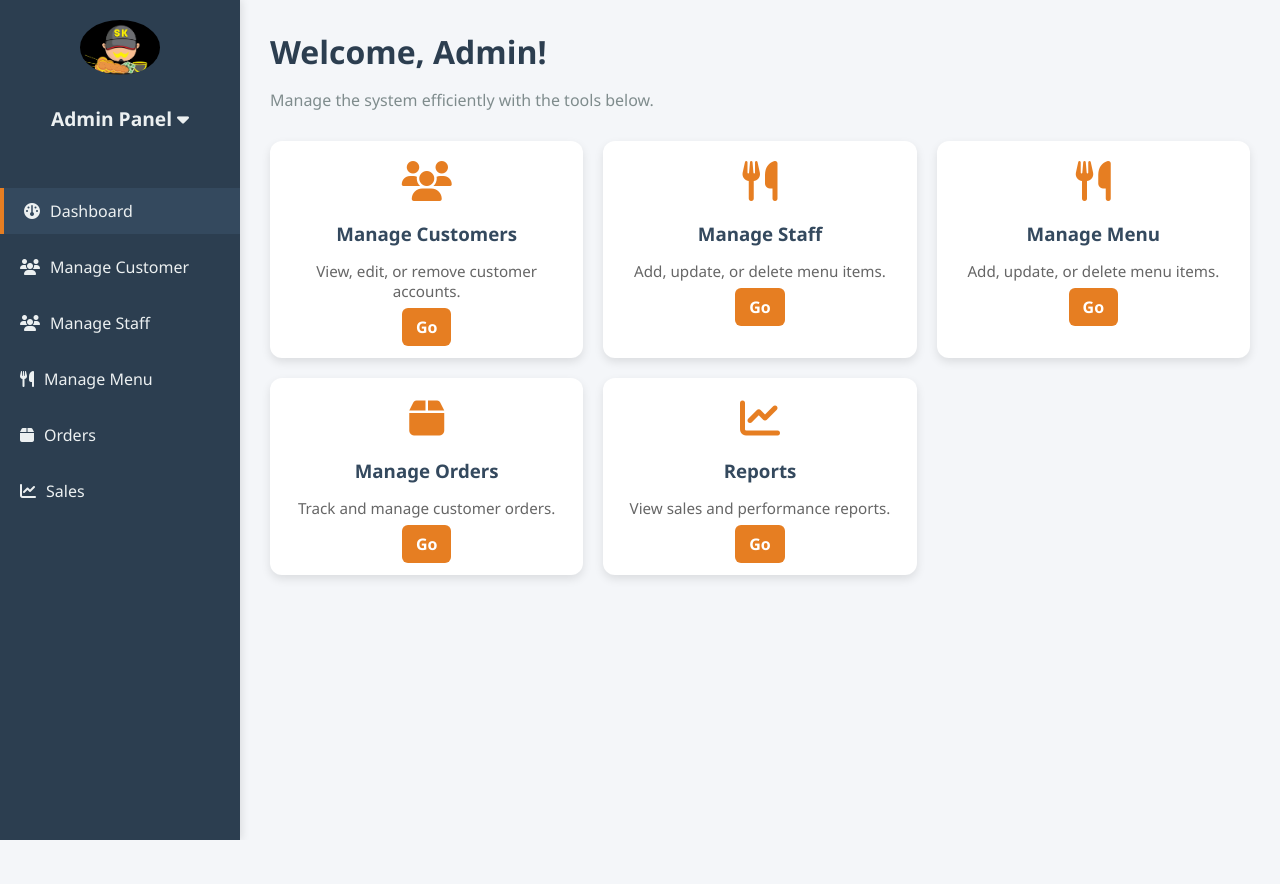
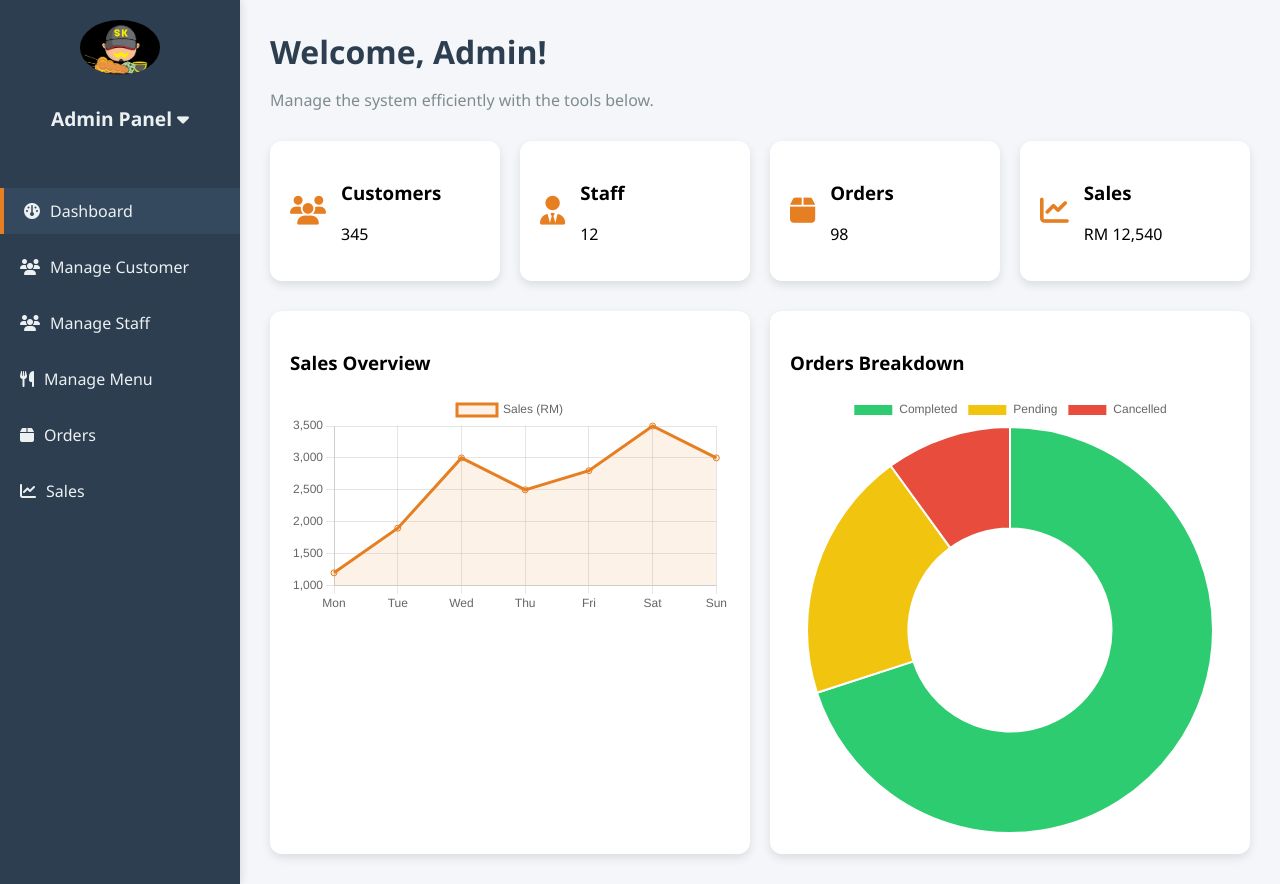
Before and after one commit to Shameel681/Satay-Kajang-Uncle-Ujang-Online-Ordering-System-G5, a PHP site: page /MASTER/admin/admin_dashboard.php in a window 1280 px wide. Before the commit the page ends 840 px from the top, so only its background shows below. Run offline with PHP 8.4, Linux system fonts and the light colour scheme; a user stored in the database is signed in.

Commit message:
added UI admin dasboard

```diff
--- a/SatayKajangUncleUjangOnlineOrderingSystem/CSS/admin_dashboard.css
+++ b/SatayKajangUncleUjangOnlineOrderingSystem/CSS/admin_dashboard.css
@@ -191,3 +191,40 @@ body {
 .sidebar-header.active .dropdown-menu {
     display: block;
 }
+
+/* Stats Cards */
+.stats-cards {
+    display: grid;
+    grid-template-columns: repeat(auto-fit, minmax(180px, 1fr));
+    gap: 20px;
+    margin-bottom: 30px;
+}
+
+.stat-card {
+    background: #fff;
+    display: flex;
+    align-items: center;
+    gap: 15px;
+    padding: 20px;
+    border-radius: 12px;
+    box-shadow: 0 4px 10px rgba(0,0,0,0.1);
+}
+
+.stat-card i {
+    font-size: 1.8rem;
+    color: #e67e22;
+}
+
+/* Charts */
+.charts {
+    display: grid;
+    grid-template-columns: 1fr 1fr;
+    gap: 20px;
+}
+
+.chart-card {
+    background: #fff;
+    padding: 20px;
+    border-radius: 12px;
+    box-shadow: 0 4px 10px rgba(0,0,0,0.1);
+}
--- a/SatayKajangUncleUjangOnlineOrderingSystem/admin/admin_dashboard.php
+++ b/SatayKajangUncleUjangOnlineOrderingSystem/admin/admin_dashboard.php
@@ -55,45 +55,84 @@ if (!$is_loggedin) {
             <p>Manage the system efficiently with the tools below.</p>
         </header>
 
-        <section class="dashboard-cards">
-            <div class="card">
-                <i class="fa-solid fa-users card-icon"></i>
-                <h3>Manage Customers</h3>
-                <p>View, edit, or remove customer accounts.</p>
-                <a href="admincustomer.php" class="btn">Go</a>
+        <!-- Quick Stats -->
+    <section class="stats-cards">
+        <div class="stat-card">
+            <i class="fa-solid fa-users"></i>
+            <div>
+                <h3>Customers</h3>
+                <p>345</p>
             </div>
+        </div>
+        <div class="stat-card">
+            <i class="fa-solid fa-user-tie"></i>
+            <div>
+                <h3>Staff</h3>
+                <p>12</p>
+            </div>
+        </div>
+        <div class="stat-card">
+            <i class="fa-solid fa-box"></i>
+            <div>
+                <h3>Orders</h3>
+                <p>98</p>
+            </div>
+        </div>
+        <div class="stat-card">
+            <i class="fa-solid fa-chart-line"></i>
+            <div>
+                <h3>Sales</h3>
+                <p>RM 12,540</p>
+            </div>
+        </div>
+    </section>
 
-            <div class="card">
-                <i class="fa-solid fa-utensils card-icon"></i>
-                <h3>Manage Staff</h3>
-                <p>Add, update, or delete menu items.</p>
-                <a href="adminstaff.php" class="btn">Go</a>
-            </div>
+    <!-- Charts -->
+    <section class="charts">
+        <div class="chart-card">
+            <h3>Sales Overview</h3>
+            <canvas id="salesChart"></canvas>
+        </div>
+        <div class="chart-card">
+            <h3>Orders Breakdown</h3>
+            <canvas id="ordersChart"></canvas>
+        </div>
+    </section>
+</main>
 
-            <div class="card">
-                <i class="fa-solid fa-utensils card-icon"></i>
-                <h3>Manage Menu</h3>
-                <p>Add, update, or delete menu items.</p>
-                <a href="adminmenu.php" class="btn">Go</a>
-            </div>
+<script src="https://cdn.jsdelivr.net/npm/chart.js"></script>
+<script>
+    // Sales chart
+    const ctx1 = document.getElementById('salesChart').getContext('2d');
+    new Chart(ctx1, {
+        type: 'line',
+        data: {
+            labels: ['Mon','Tue','Wed','Thu','Fri','Sat','Sun'],
+            datasets: [{
+                label: 'Sales (RM)',
+                data: [1200, 1900, 3000, 2500, 2800, 3500, 3000],
+                borderColor: '#e67e22',
+                backgroundColor: 'rgba(230, 126, 34, 0.1)',
+                fill: true
+            }]
+        }
+    });
 
-            <div class="card">
-                <i class="fa-solid fa-box card-icon"></i>
-                <h3>Manage Orders</h3>
-                <p>Track and manage customer orders.</p>
-                <a href="adminorder.php" class="btn">Go</a>
-            </div>
+    // Orders chart
+    const ctx2 = document.getElementById('ordersChart').getContext('2d');
+    new Chart(ctx2, {
+        type: 'doughnut',
+        data: {
+            labels: ['Completed', 'Pending', 'Cancelled'],
+            datasets: [{
+                data: [70, 20, 10],
+                backgroundColor: ['#2ecc71', '#f1c40f', '#e74c3c']
+            }]
+        }
+    });
+</script>
 
-            <div class="card">
-                <i class="fa-solid fa-chart-line card-icon"></i>
-                <h3>Reports</h3>
-                <p>View sales and performance reports.</p>
-                <a href="adminsales.php" class="btn">Go</a>
-            </div>
-        </section>
-    </main>
 
-</div>
 
 <script>
 document.getElementById("adminDropdown").addEventListener("click", function() {
```
